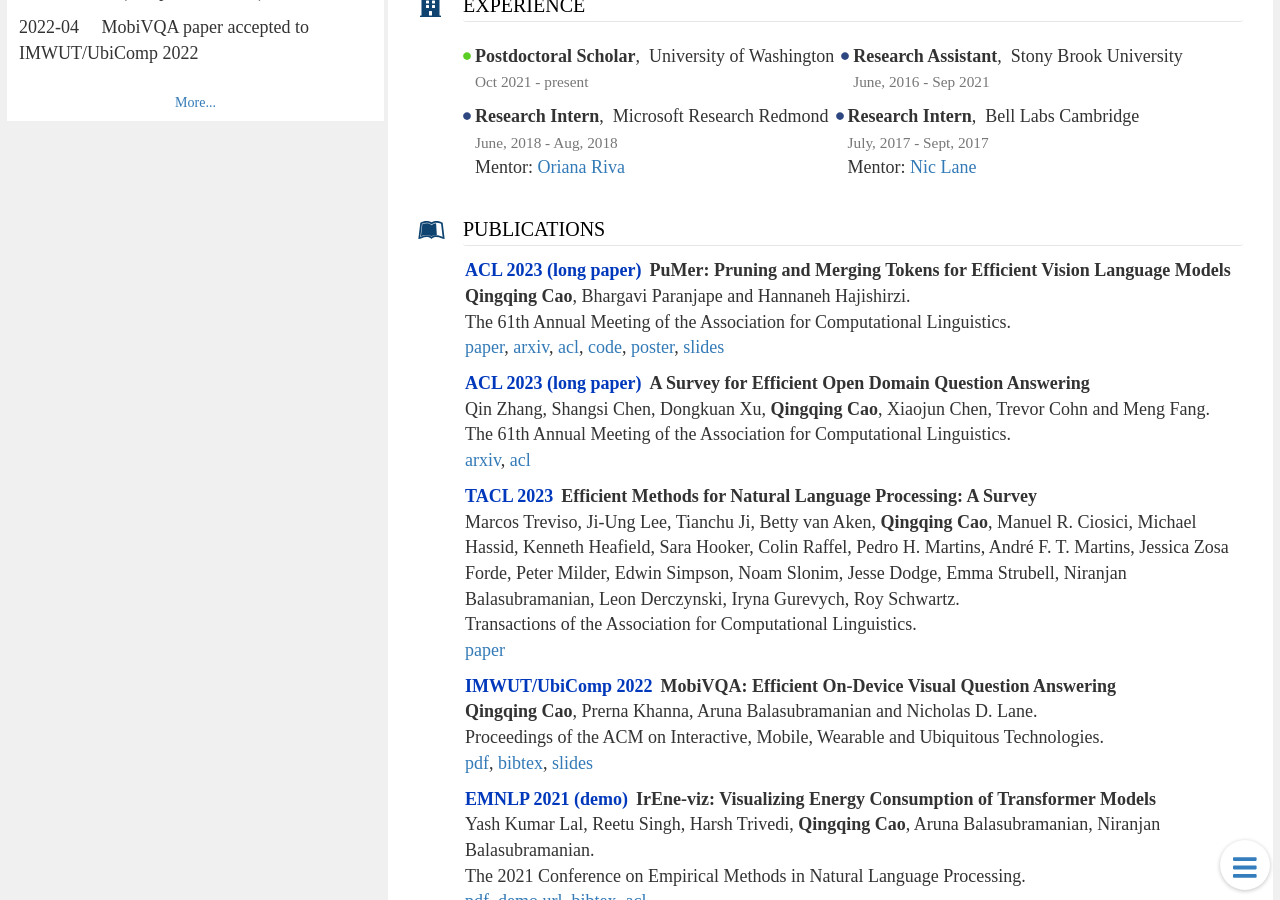
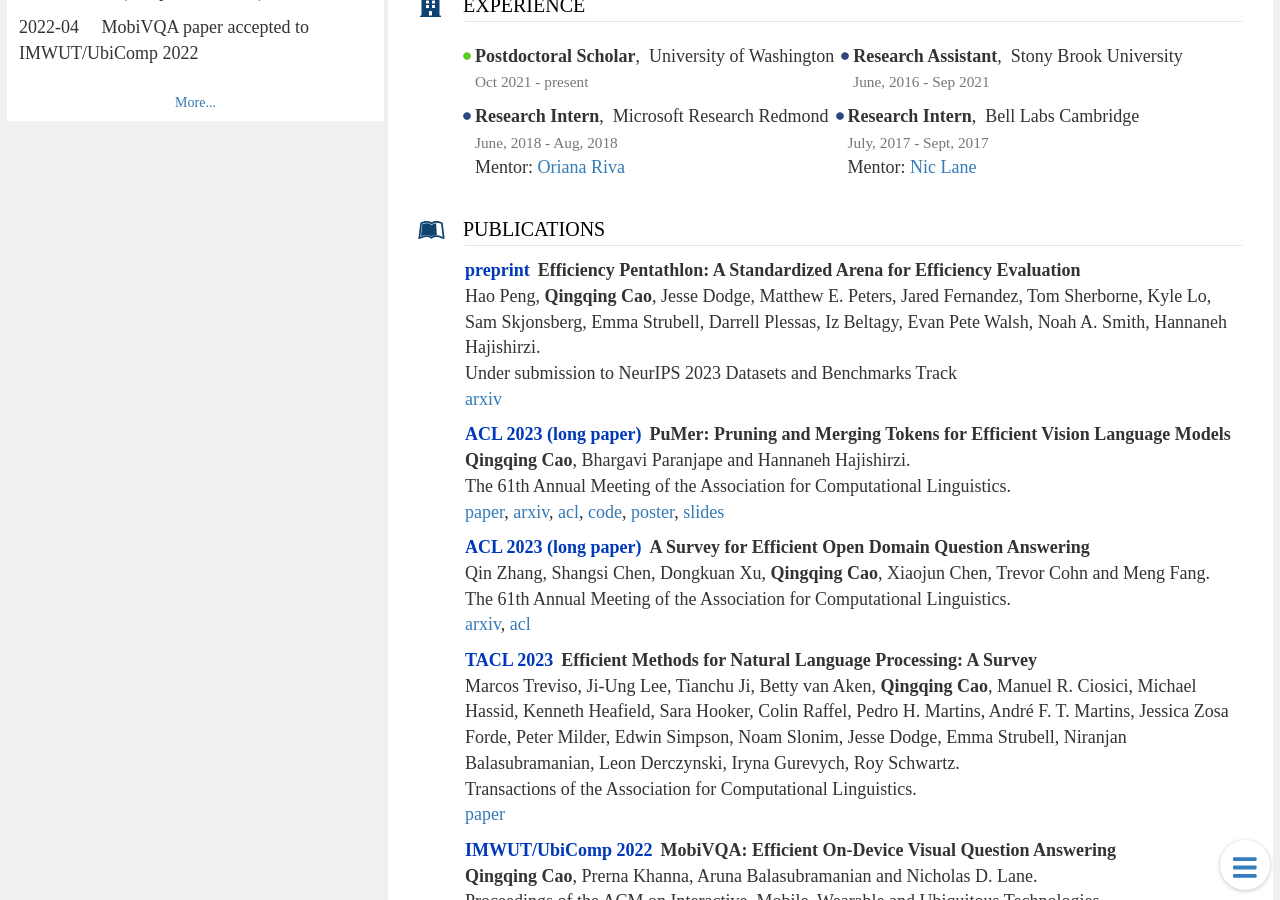
Before and after one commit to csarron/csarron.github.io, a Jekyll site: the page built from index.md, in a window 1280 px wide and 900 px high, scrolled down 731 px. Built offline with Jekyll 4.4.1, drawn with Linux system fonts in a browser that asks for light colours.

Commit message:
add efficiency paper

```diff
--- a/index.md
+++ b/index.md
@@ -148,6 +148,13 @@ pub:
     name: Publications
     style: fab fa-leanpub
     items:
+        - id: efficiency
+          type: preprint
+          author: Hao Peng, <strong>Qingqing Cao</strong>, Jesse Dodge, Matthew E. Peters, Jared Fernandez, Tom Sherborne, Kyle Lo, Sam Skjonsberg, Emma Strubell, Darrell Plessas, Iz Beltagy, Evan Pete Walsh, Noah A. Smith, Hannaneh Hajishirzi.
+          paper: "Efficiency Pentathlon: A Standardized Arena for Efficiency Evaluation"
+          conference: Under submission to NeurIPS 2023 Datasets and Benchmarks Track
+          resource: >
+            [arxiv](https://arxiv.org/abs/2307.09701)
         - id: pumer
           type: ACL 2023 (long paper)
           author: <strong>Qingqing Cao</strong>, Bhargavi Paranjape and Hannaneh Hajishirzi.
```
